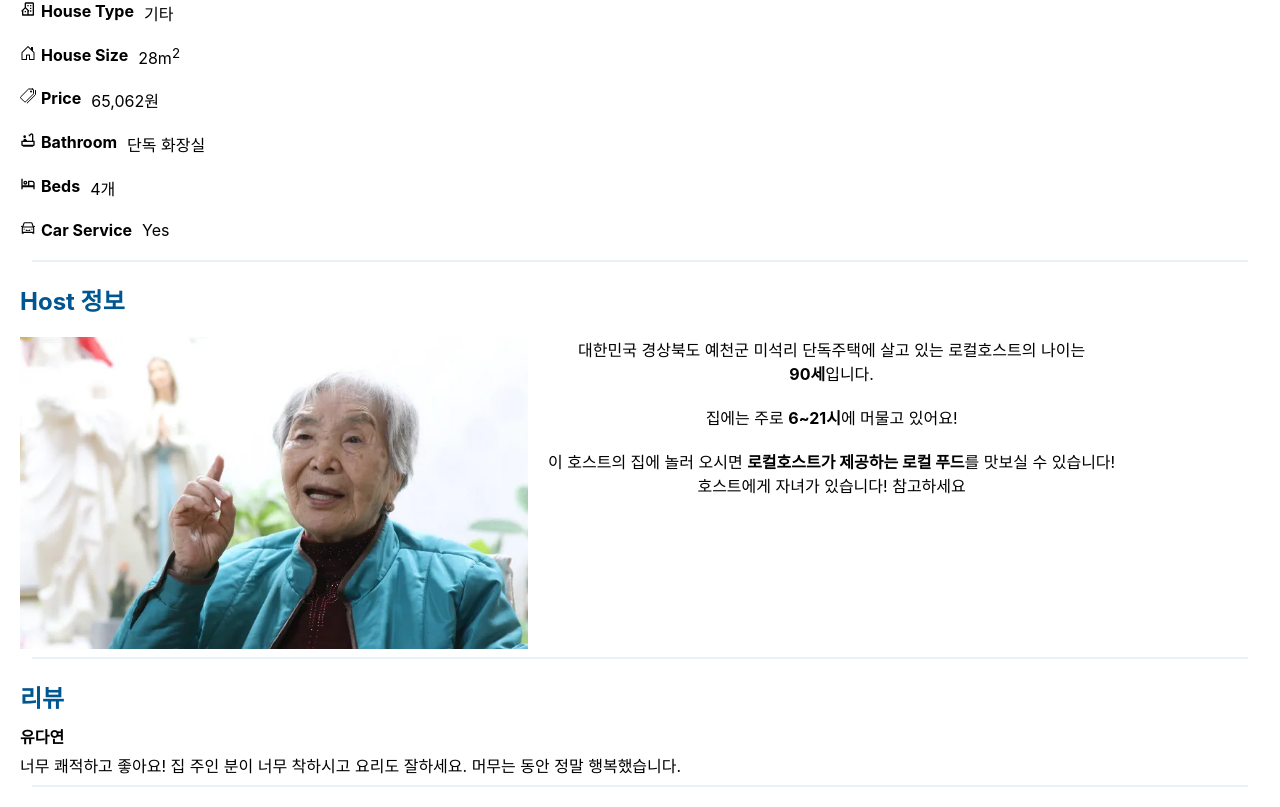
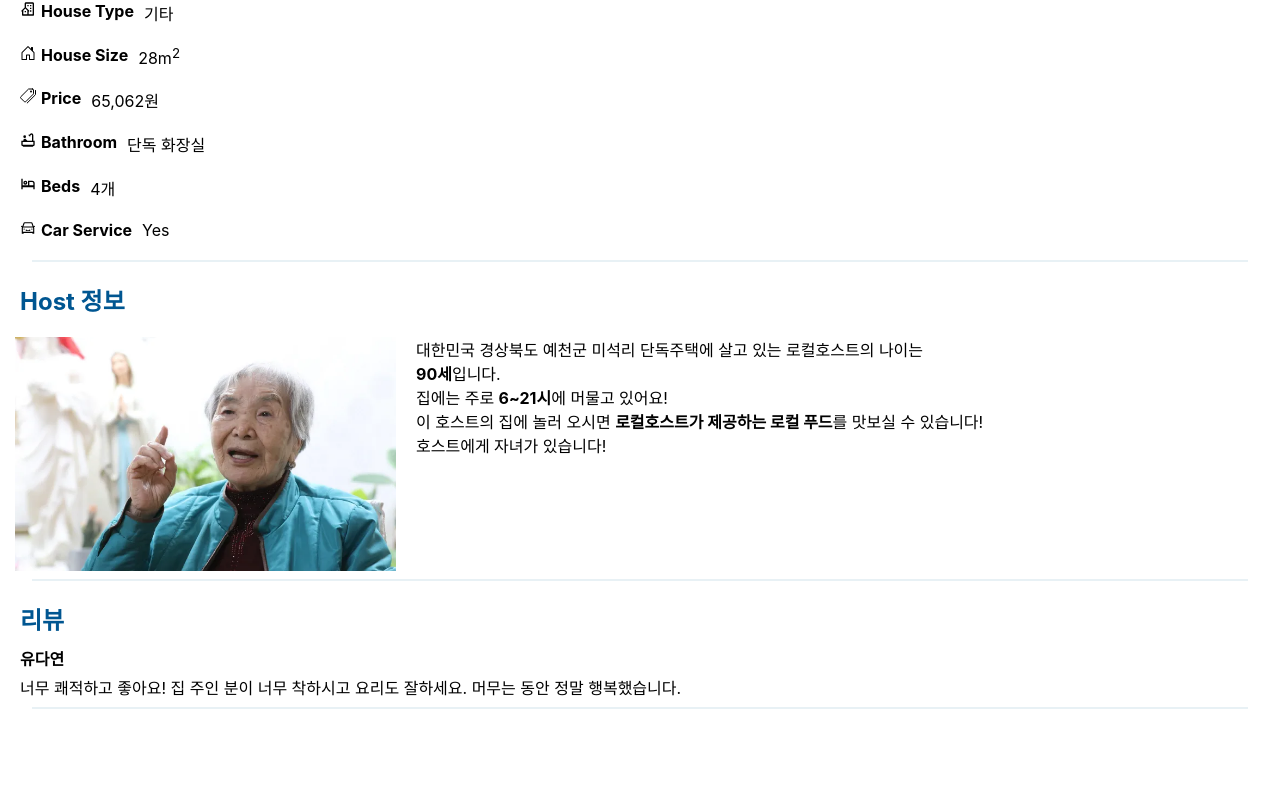
Before and after one commit to KU-Summer-Hackathon-2022/colocation-web, a React (Create React App) app: page /houses/1 in a window 1280 px wide. Shown: the part 559-1366 px from the top of the page. After the commit the page ends 1288 px from the top, so only its background shows below. Built offline with nearby package versions, Linux system fonts and the light colour scheme.

Commit message:
스크롤바 잡히는 거 없앰

```diff
--- a/src/pages/Houses/HouseDetail/index.tsx
+++ b/src/pages/Houses/HouseDetail/index.tsx
@@ -146,17 +146,17 @@ const hostInfoList = [
         <hr />
         <InfoText>Host 정보</InfoText>
         <HostContainer>
-          <img src={require("../../../assets/hostImages/1.png")} alt='' style={{width :'40%', paddingLeft: '10px'}}/>
+          <img src={require("../../../assets/hostImages/1.png")} alt='' style={{width :'30%', paddingLeft: '5px'}}/>
           <HostTextContainer>
             {houseInfoList[Number(id)][1]}에 살고 있는 로컬호스트의 나이는 <span style={{ whiteSpace: 'nowrap'}}><span style={{fontWeight: 'bold'}}>{hostInfoList[Number(id)][0]}세</span>입니다.
             </span>
-          <br />
+
           <span style={{whiteSpace: 'nowrap'}}>
           집에는 주로 <span style={{fontWeight: 'bold'}}>{hostInfoList[Number(id)][1]}시</span>에 머물고 있어요!
           </span>
-          <br />
+
           {hostInfoList[Number(id)][3] === "Yes" ? <span>이 호스트의 집에 놀러 오시면 <span style={{fontWeight: 'bold'}}>로컬호스트가 제공하는 로컬 푸드</span>를 맛보실 수 있습니다!</span> : <></>}
-          {hostInfoList[Number(id)][3] === "Yes" ? <span>호스트에게 자녀가 있습니다! 참고하세요</span> : <></>}
+          {hostInfoList[Number(id)][3] === "Yes" ? <span>호스트에게 자녀가 있습니다!</span> : <></>}
           </HostTextContainer>
         </HostContainer>
         <hr />
--- a/src/pages/Houses/HouseDetail/styled.ts
+++ b/src/pages/Houses/HouseDetail/styled.ts
@@ -63,7 +63,6 @@ const HostContainer = styled.div`
 const HostTextContainer = styled.div`
   display: flex;
   flex-direction: column;
-  text-align: center;
   margin-left: 20px;
   margin-right: 20px;
 `;
```
